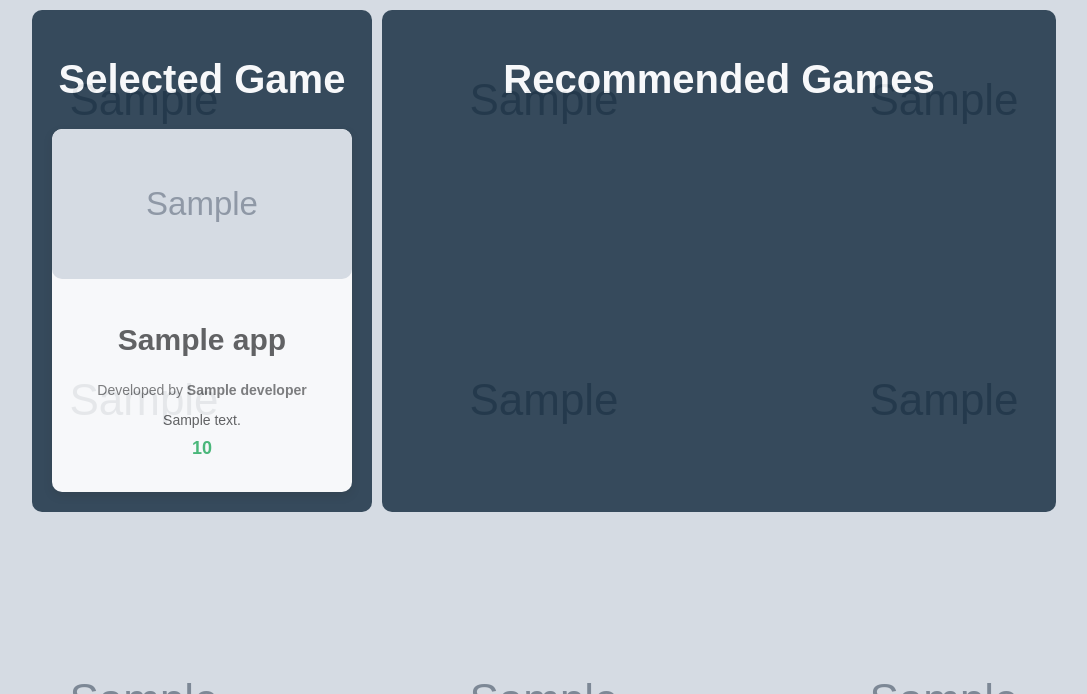
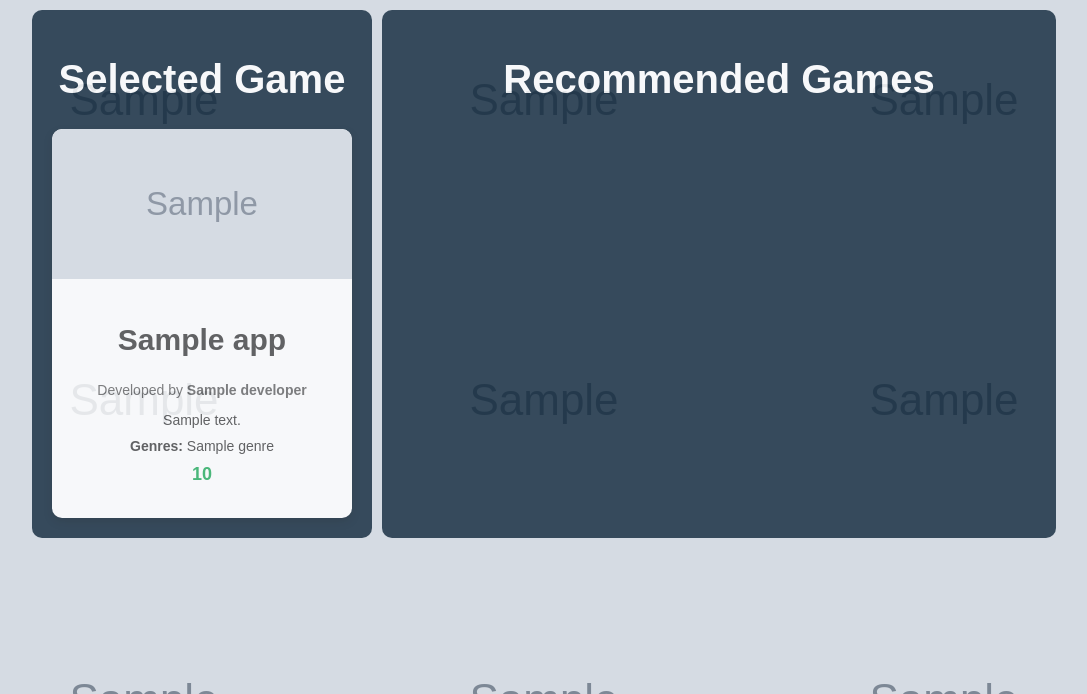
Before and after one commit to ultimo2002/playdate, a FastAPI app: template code/templates/game_output.html in a window 1280 px wide. Shown: the top 694 px of the page, without its empty margins (96-1183 px from the left). Run offline with FastAPI, Linux system fonts and the light colour scheme; the template is opened without the code that fills it: most values are stand-ins (such as "Sample title", 1, 10 or a date in 2020); grey boxes marked "Sample" are stand-in pictures; parts of the project's set-up code (start-up, migrations or seed data) failed here and were passed over.

Commit message:
Game genres start

```diff
--- a/code/static/styles.css
+++ b/code/static/styles.css
@@ -52,6 +52,8 @@ body {
     width: 100%;
     height: 150px;
     object-fit: cover;
+    border-bottom-left-radius: 0px;
+    border-bottom-right-radius: 0px;
 }
 
 .game-title {
@@ -73,6 +75,12 @@ body {
     margin: 10px 0;
 }
 
+.game-genres {
+    font-size: 14px;
+    color: #444;
+    margin: 10px 0;
+}
+
 .game-price {
     font-size: 18px;
     font-weight: bold;
--- a/code/templates/game_output.html
+++ b/code/templates/game_output.html
@@ -18,6 +18,7 @@
                     <h2 class="game-title">{{app.name}}</h2>
                     <p class="game-developer">Developed by <strong>{{app.developer}}</strong></p>
                     <p class="game-description">{{app.short_description}}</p>
+                    <p class="game-genres"><strong>Genres:</strong> {{ app.genres | join(", ") }}</p>
                     <p class="game-price">{{app.price}}</p>
                 </div>
             </div>
```
